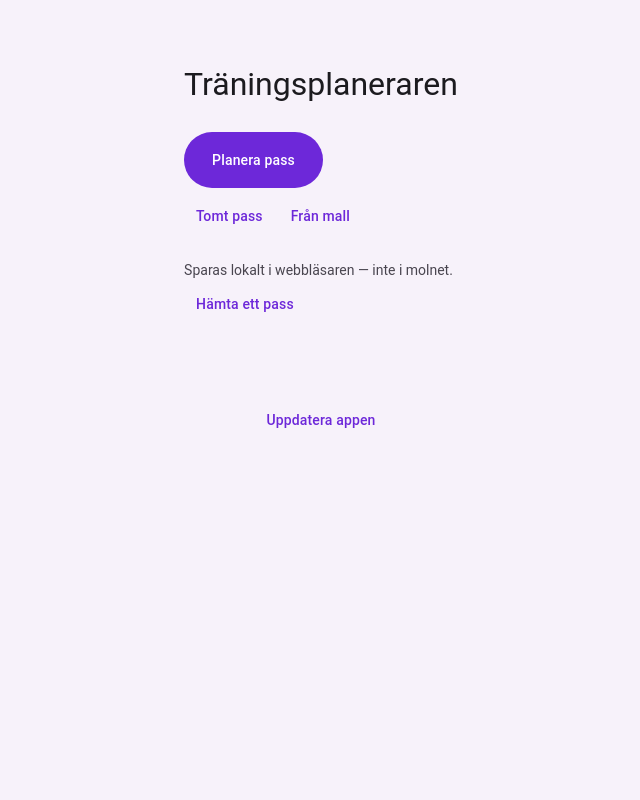
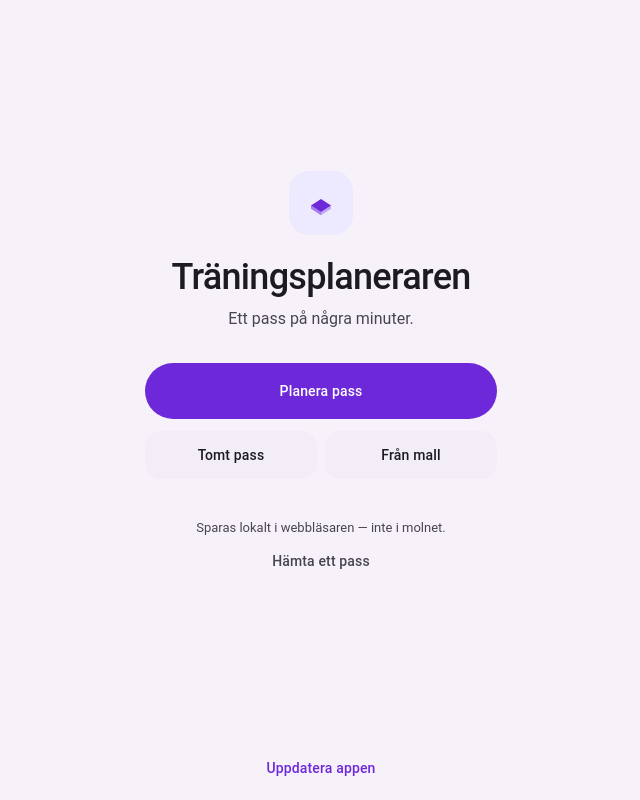
Before and after one commit to Drevmok/traningsplaneringen, a React (Vite) app in the folder app/: page / in a window 1280 px wide. Shown: the whole page, without its empty margins (319-959 px from the left). Built offline with nearby package versions, Linux system fonts and the light colour scheme; no server answers.

Commit message:
En tydligare startsida (#18)
Samma val som förut, samlade som en första skärm: märke, namn, en fylld knapp och två alternativ.

Co-authored-by: Drevmok <1225470+Drevmok@users.noreply.github.com>

```diff
--- a/app/src/components/Home.tsx
+++ b/app/src/components/Home.tsx
@@ -45,10 +45,17 @@ export function Home({
   }
 
   return (
-    <div className="home">
-      <header className="home-header">
+    <div className="home home-entry">
+      <div className="home-entry-main">
+        <div className="home-mark" aria-hidden="true">
+          <svg width="28" height="28" viewBox="0 0 28 28" fill="none">
+            <path d="M4 16.5 14 10l10 6.5L14 23Z" fill="currentColor" />
+            <path d="M4 16.5 14 23v3.2L4 19.7Z" fill="currentColor" opacity="0.55" />
+            <path d="M24 16.5 14 23v3.2l10-6.5Z" fill="currentColor" opacity="0.35" />
+          </svg>
+        </div>
         <h1>{UI.appName}</h1>
-      </header>
+        <p className="home-promise">{UI.homePromise}</p>
 
         <div className="home-start">
           {draft ? (
@@ -73,25 +80,26 @@ export function Home({
           )}
 
           <div className="home-start-links">
-          <button type="button" className="btn-text" onClick={onNew}>
+            <button type="button" className="btn-text home-alt" onClick={onNew}>
               {UI.emptyPass}
             </button>
-          <button type="button" className="btn-text" onClick={onTemplate}>
+            <button type="button" className="btn-text home-alt" onClick={onTemplate}>
               {UI.fromTemplate}
             </button>
           </div>
+        </div>
+      </div>
 
+      <div className="home-entry-foot">
         <p className="home-start-note">{UI.draftHonestyBodyShort}</p>
-
         <button
           type="button"
-          className="btn-text"
+          className="btn-text home-fetch"
           aria-expanded={receiveOpen}
           onClick={() => setReceiveOpen((open) => !open)}
         >
           {UI.fetchPass}
         </button>
-
         {receiveOpen && (
           <div className="home-receive">
             <p className="home-start-note">{UI.receiveHint}</p>
--- a/app/src/data/blockMeta.ts
+++ b/app/src/data/blockMeta.ts
@@ -113,6 +113,7 @@ export const UI = {
   planFirst: 'Planera ditt första pass',
   // Slice 29 — Home 3-question wizard (docs/home-wizard.sv.md)
   homeWizardPrimary: 'Planera pass',
+  homePromise: 'Ett pass på några minuter.',
   homeWizardPrimaryDesc: 'Tre frågor — färdigt pass med stationer på hallen.',
   homeWizardPrimaryAria: 'Planera pass med tre frågor',
   continuePass: 'Fortsätt passet',
--- a/app/src/export.css
+++ b/app/src/export.css
@@ -1343,31 +1343,70 @@
   }
 }
 
-.home {
-  max-width: 28rem;
-  padding-top: 64px;
+.home.home-entry {
+  flex: 1;
+  width: 100%;
+  max-width: none;
+  margin: 0;
+  min-height: 0;
+  display: flex;
+  flex-direction: column;
+  align-items: center;
+  justify-content: center;
+  gap: 40px;
+  padding: 48px 24px 32px;
+  box-sizing: border-box;
+  text-align: center;
 }
 
-.home h1 {
-  margin-bottom: 28px;
+.home-entry-main,
+.home-entry-foot,
+.home-start {
+  width: min(100%, 22rem);
+}
+
+.home-mark {
+  width: 64px;
+  height: 64px;
+  margin: 0 auto 20px;
+  display: grid;
+  place-items: center;
+  border-radius: 20px;
+  background: var(--md-primary-container);
+  color: var(--md-primary);
+}
+
+.home.home-entry h1 {
+  margin: 0;
+  font-size: 36px;
+  line-height: 44px;
+  font-weight: 500;
+  letter-spacing: -0.02em;
+}
+
+.home-promise {
+  margin: 8px 0 32px;
+  color: var(--md-on-surface-variant);
+  font-size: 16px;
+  line-height: 24px;
 }
 
 .home-start {
   display: flex;
   flex-direction: column;
-  align-items: flex-start;
-  gap: 4px;
+  align-items: stretch;
+  gap: 12px;
 }
 
 .home-start-primary {
+  width: 100%;
   min-height: 56px;
-  padding: 10px 28px;
-  display: inline-flex;
+  padding: 12px 24px;
+  display: flex;
   flex-direction: column;
-  align-items: flex-start;
+  align-items: center;
   justify-content: center;
   gap: 2px;
-  text-align: left;
 }
 
 .home-start-meta {
@@ -1378,30 +1417,51 @@
 }
 
 .home-start-links {
+  display: grid;
+  grid-template-columns: 1fr 1fr;
+  gap: 8px;
+}
+
+.home-alt {
+  min-height: 48px;
+  padding: 0 12px;
+  border-radius: 16px;
+  background: var(--md-surface-container-low);
+  color: var(--md-on-surface);
+}
+
+.home-alt:hover:not(:disabled) {
+  background: color-mix(in srgb, var(--md-on-surface) 8%, var(--md-surface-container-low));
+}
+
+.home-entry-foot {
   display: flex;
-  flex-wrap: wrap;
+  flex-direction: column;
+  align-items: center;
   gap: 4px;
-  margin-top: 4px;
 }
 
 .home-start-note {
-  margin: 20px 0 0;
+  margin: 0;
   color: var(--md-on-surface-variant);
-  font-size: 14px;
-  line-height: 20px;
+  font-size: 13px;
+  line-height: 18px;
+}
+
+.home-fetch {
+  min-height: 40px;
+  color: var(--md-on-surface-variant);
+  font-weight: 500;
 }
 
 .home-receive {
   width: 100%;
   display: flex;
   flex-direction: column;
-  align-items: flex-start;
+  align-items: stretch;
   gap: 8px;
   margin-top: 8px;
-}
-
-.home-receive .home-start-note {
-  margin: 0;
+  text-align: left;
 }
 
 .home-receive textarea {
@@ -1414,3 +1474,10 @@
   font: inherit;
   resize: vertical;
 }
+
+@media (max-width: 480px) {
+  .home.home-entry h1 {
+    font-size: 32px;
+    line-height: 40px;
+  }
+}
```
Lines whose indentation alone changed are shown as unchanged.
